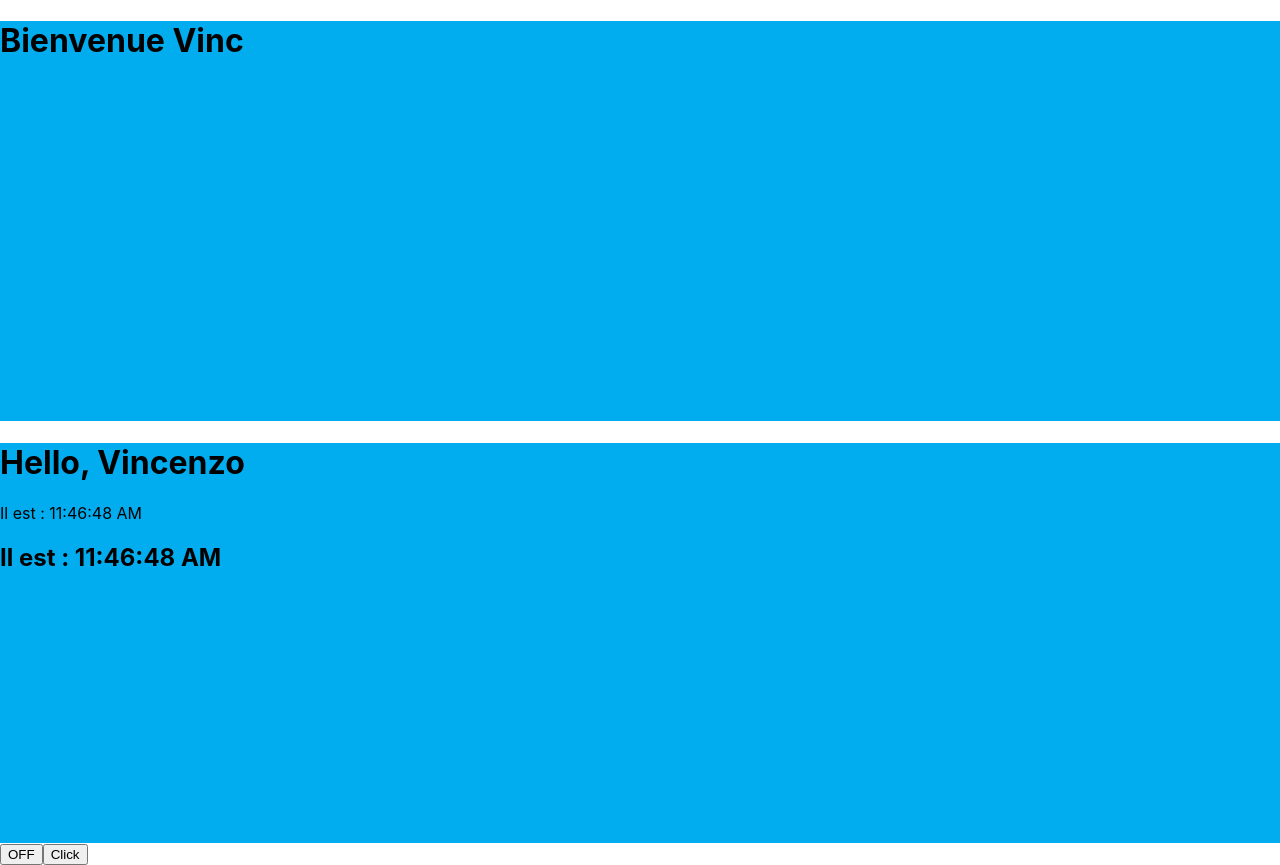
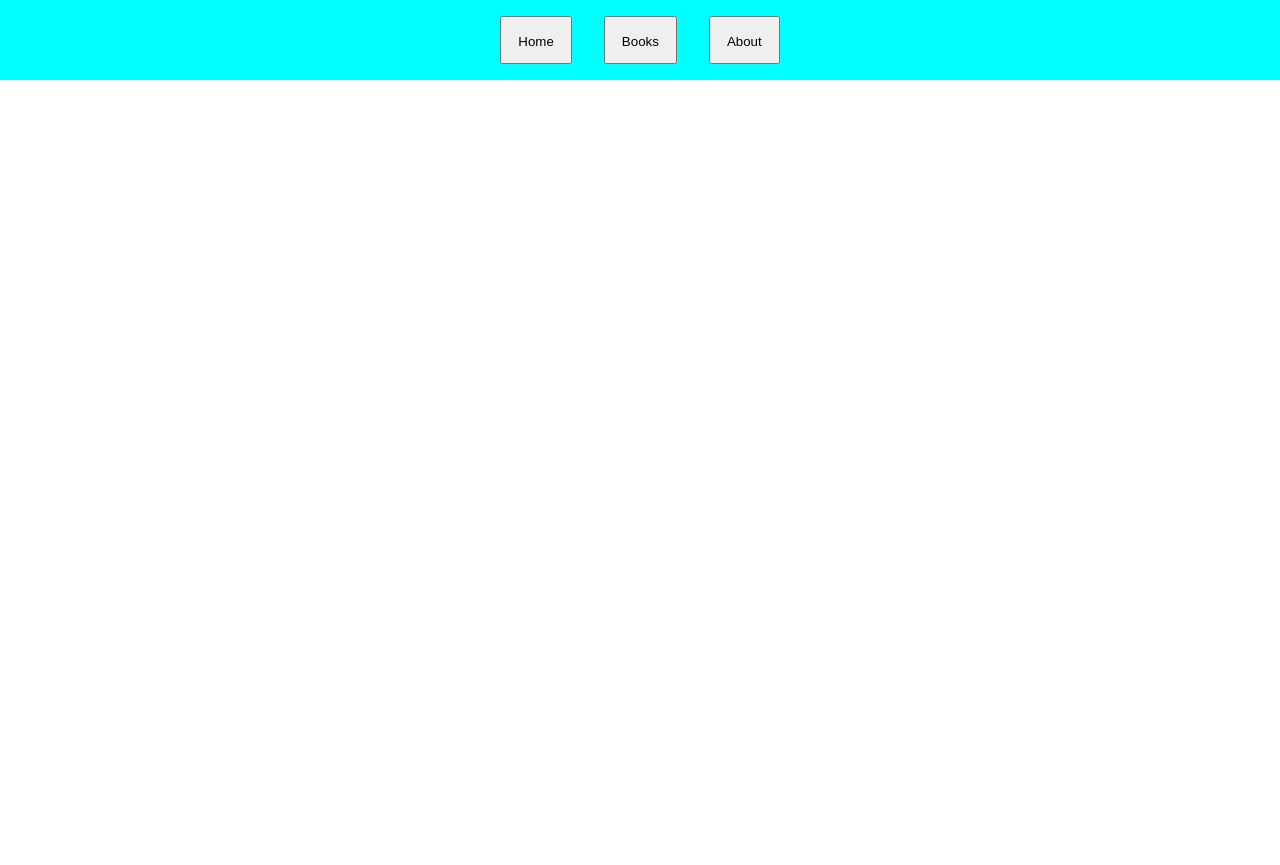
Before and after one commit to vincentferraro/books-library-react, a React (Create React App) app: page / in a window 1280 px wide. After the commit the page ends 800 px from the top, so only its background shows below. Built offline with nearby package versions, Linux system fonts and the light colour scheme.

Commit message:
Button.js added with function

```diff
--- a/src/App.css
+++ b/src/App.css
@@ -1,25 +1,11 @@
-div {
-  height: 50vh;
-  background-color: #01ADEF;
-  width: 100%;
-}
-
-img {
-  height: 5rem;
-  width: 5rem;
-  margin-top: auto;
-  margin-bottom: auto;
+div{
+  width: 100vw;
+  font-family: sans-serif;
 }
 nav{
-  display: flex;
-}
-ul {
+  height: 5rem;
+  width: 100vw;
+  background-color:aqua;
   display: flex;
   justify-content: center;
 }
-
-li {
-  padding: 1rem;
-  font-size: 2rem;
-  list-style-type: none;
-}
--- a/src/App.js
+++ b/src/App.js
@@ -1,60 +1,30 @@
+import { Component } from "react";
+import Button from './component/Button'
 
-import './App.css';
-import Welcome from './component/Welcome'
-import Clock from './component/Clock'
-import LoggingButton from './component/LoggingButton'
-import LoggingButton2 from './component/LoggingButton2';
+import './App.css'
+class App extends Component{
+  constructor(props) {
+    super(props)
+    this.state = {
+           isHome : true,
+           isBooks: false,
+           isAbout: false
+          }
+  }
 
-function App() {
-
-
-
-  function Avatar(props) {
-    return (
-      <div>
-        <p>Prenom: {props.user.name}</p>
-        <p>Nom: {props.user.surname }</p>
-      </div>
-    )
-  }
-  function Comment(props) {
+  render() {
     return (
 
       <div>
-        <p> Commentaire de {props.author}: </p>
-        <textarea />
+        <nav>
+          <Button name="Home" />
+          <Button name="Books" />
+          <Button name="About"/>
+        </nav>
       </div>
     )
   }
 
-  function Card() {
-    const author = {
-      name: 'Kad',
-      surname : 'Ferr'
-    }
-    return (
-      <div>
-        <Avatar user={author}/>
-        <Comment author='User1' />
-      </div>
-    )
-  }
-
-  return (
-    <div>
-
-      <Welcome name='Vinc' />
-      <Clock name='Vincenzo' />
-      <LoggingButton />
-      <LoggingButton2 />
-    </div>
-
-  )
-
-
-
-
-
 }
 
-export default App;
+export default App
--- /dev/null
+++ b/src/component/Button.js
@@ -0,0 +1,15 @@
+import { Component } from 'react'
+import '../../src/stylesheet/Button.css'
+class Button extends Component{
+
+
+    render() {
+        return (
+
+            <button>{this.props.name}</button>
+        )
+    }
+
+}
+
+export default Button
--- /dev/null
+++ b/src/component/Home.js
@@ -0,0 +1,5 @@
+import { Component } from "react";
+
+class Home extends Component{
+
+}
--- /dev/null
+++ b/src/stylesheet/Button.css
@@ -0,0 +1,6 @@
+button{
+    width: auto;
+    height: 3rem;
+    padding: 1rem;
+    margin:1rem;
+}
```
Also changed, not shown: src/component/Greeting.js (added, +25 -0 lines), src/component/LoggingButton2.js (line endings or trailing spaces).
